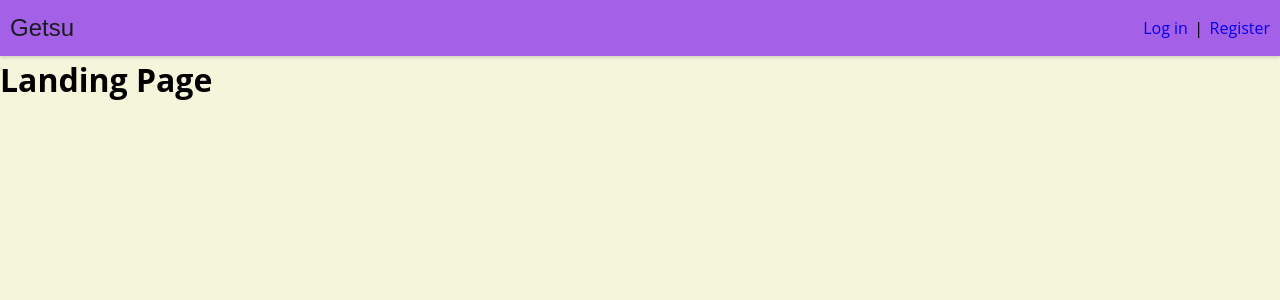
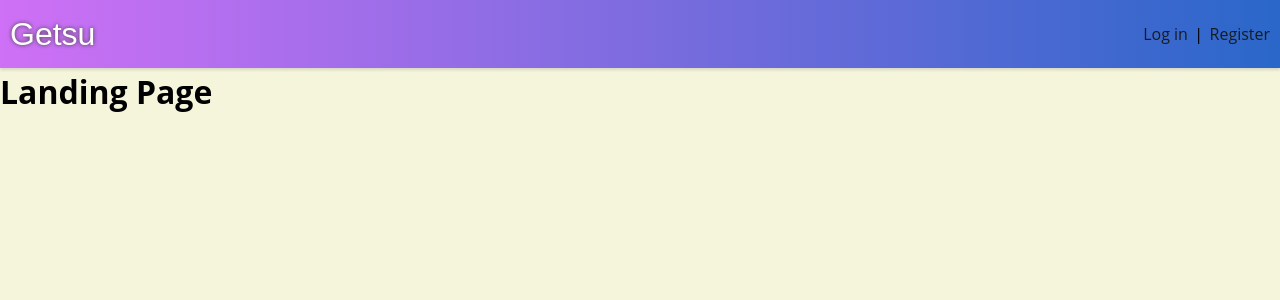
Before and after one commit to kevinwei00/getsu-client, a React (Create React App) app: page / in a window 1280 px wide. Shown: the top 300 px of the page. Built offline with nearby package versions, Linux system fonts and the light colour scheme; a web font is replaced by a local one.

Commit message:
tweak nav bar colors and logo

```diff
--- a/src/components/App.css
+++ b/src/components/App.css
@@ -10,7 +10,7 @@
   display: flex;
   justify-content: space-between;
   padding: 0.625rem;
-  background: #a560e8;
+  background: linear-gradient(90deg,#cf70f6 0%,#2a67c9 100%);
   box-shadow: 0 2px 3px rgba(0, 0, 0, 0.125);
 }
 
@@ -24,15 +24,15 @@
 }
 
 .AppNav__username {
-  color: #343a40;
+  color: #191c1f;
   /* text-shadow: rgb(64, 64, 64) 0.5px 0.5px; */
 }
 
 .AppNav__logo {
-  color: #191c1f;
+  color: white;
   font-family: 'Viga', sans-serif;
-  font-size: 1.5rem;
-  /* text-shadow: rgb(64, 64, 64) 0.5px 0.5px; */
+  font-size: 2rem;
+  text-shadow: rgb(64, 64, 64) 0 0 4px;
 }
 
 .custom-form {
--- a/src/index.css
+++ b/src/index.css
@@ -92,6 +92,7 @@ body {
 
 a {
   text-decoration: none;
+  color: #191c1f;
 }
 
 button {
```
